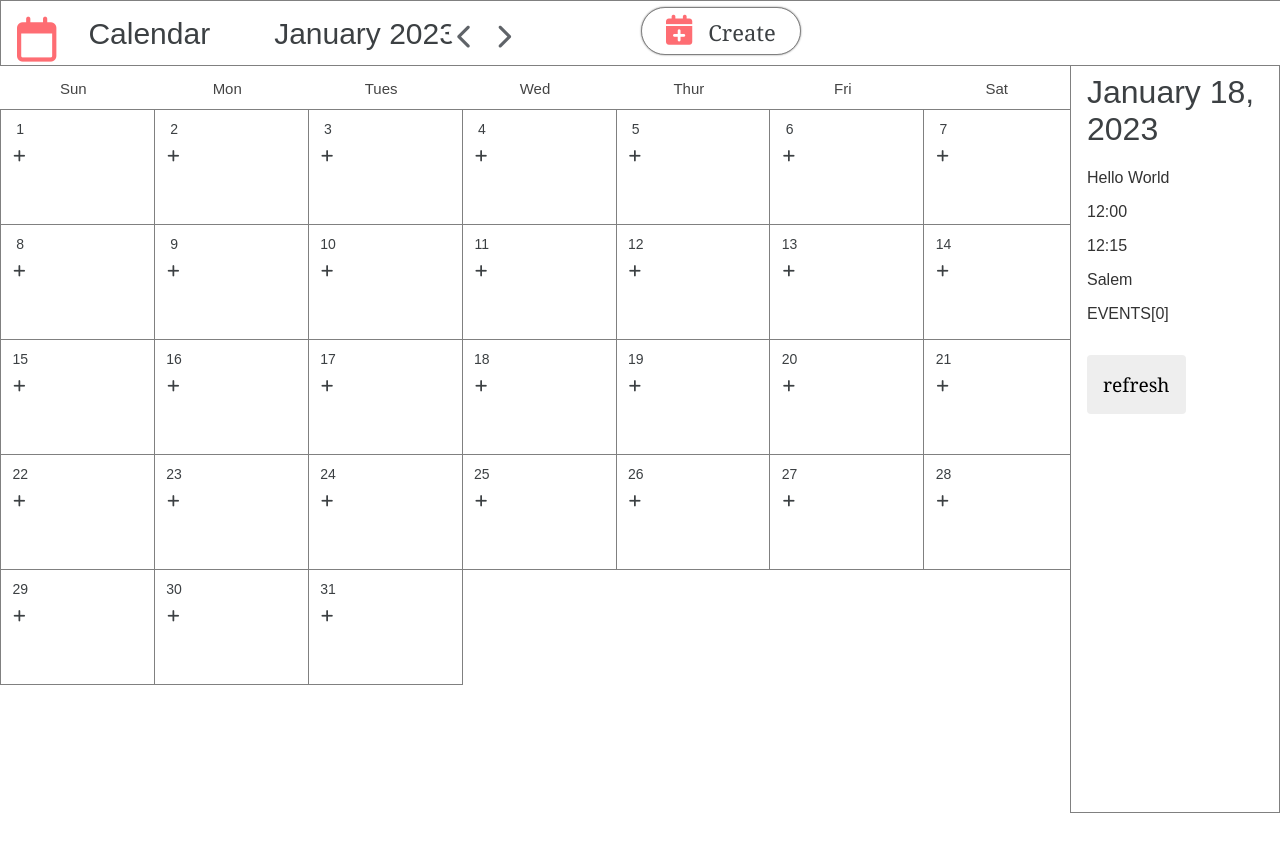
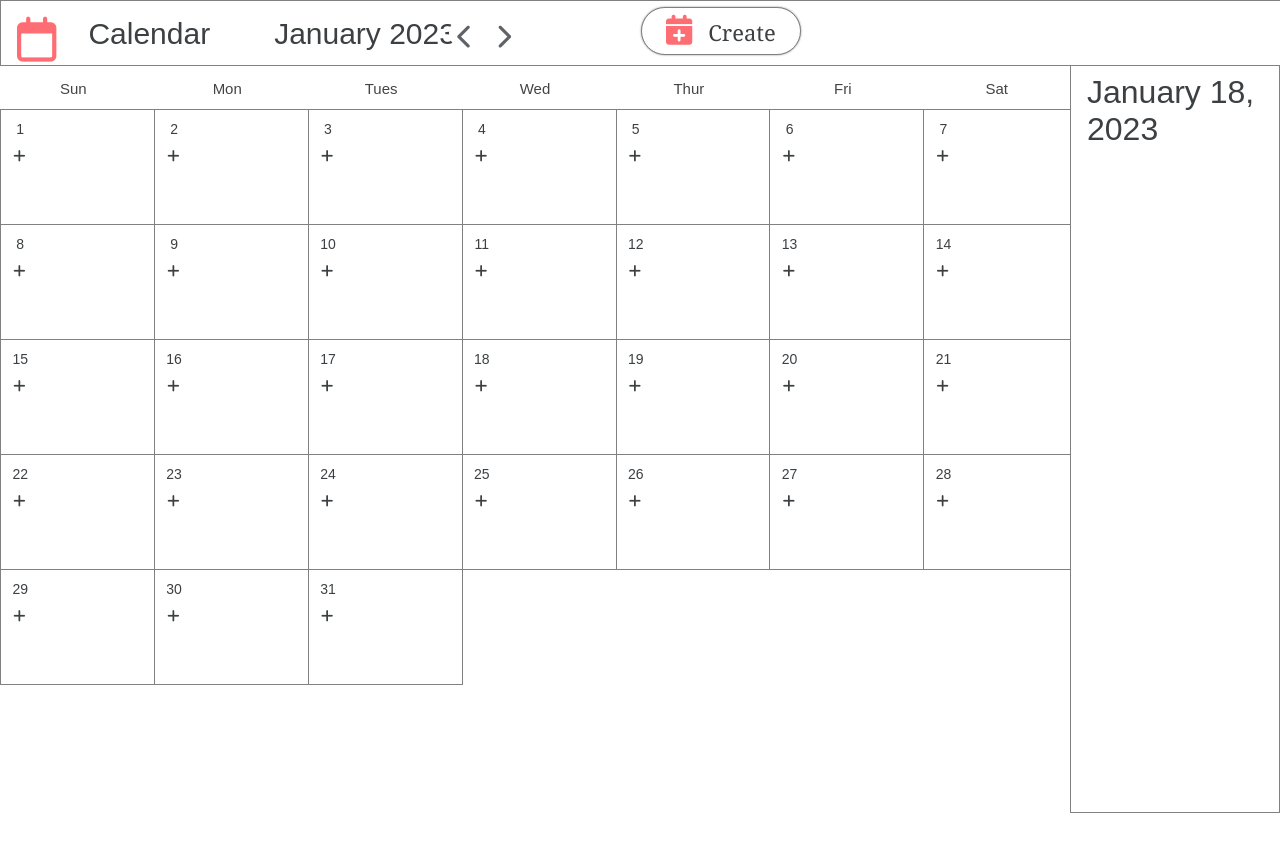
Before and after one commit to Gbell26/Calendar-App, an Angular app in the folder angular-calendar/: page / in a window 1280 px wide. Shown: the top 848 px of the page. Built offline with nearby package versions, Linux system fonts and the light colour scheme.

Commit message:
Adding Events
now properly adding events to EVENTS[]

```diff
--- a/angular-calendar/src/app/add-event-popup/add-event-popup.component.ts
+++ b/angular-calendar/src/app/add-event-popup/add-event-popup.component.ts
@@ -1,6 +1,7 @@
 import { Component, EventEmitter, Output } from '@angular/core';
 import {event} from '../event';
-import { EVENTS } from '../eventlist';
+import { EventsService } from '../events.service';
+
 
 @Component({
   selector: 'app-add-event-popup',
@@ -9,62 +10,37 @@ import { EVENTS } from '../eventlist';
 })
 export class AddEventPopupComponent {
 
+  constructor(private eventService:EventsService){}
+
   newEvent:event={
     id: 0,
     title: "",
-    day: 0,
-    month: "",
-    year: 0,
+    day: 7,
+    month: "February",
+    year: 2023,
     location: "",
-    starttime:"",
-    endtime:"",
+    starttime:"12:00",
+    endtime:"12:00",
     description:"",
   }
 
-    @Output() dayrefresh = new EventEmitter
-    refresh(){
-      var eventTitle=<HTMLInputElement>document.getElementById("ename");
-      var startTime=<HTMLInputElement> document.getElementById("starttime");
-      var endTime=<HTMLInputElement> document.getElementById("endtime");
-      var eventLocation=<HTMLInputElement> document.getElementById("location");
-      var eventDescription=<HTMLTextAreaElement> document.getElementById("description");
-      this.newEvent={
-        id: 0,
-        title: eventTitle.value,
-        day: 3,
-        month:"January" ,
-        year: 2023,
-        location: eventLocation.value,
-        starttime:startTime.value,
-        endtime:endTime.value,
-        description:eventDescription.value,
-      }
-      EVENTS[0]=this.newEvent;
-
-      this.dayrefresh.emit();
-    }
 
   AddToList(){
-    var eventTitle=<HTMLInputElement>document.getElementById("ename");
+    /*var eventTitle=<HTMLInputElement>document.getElementById("ename");
     var startTime=<HTMLInputElement> document.getElementById("starttime");
     var endTime=<HTMLInputElement> document.getElementById("endtime");
     var eventLocation=<HTMLInputElement> document.getElementById("location");
     var eventDescription=<HTMLTextAreaElement> document.getElementById("description");
     //var date=document.getElementById("");
+    this.newEvent.title=eventTitle.value;
+    this.newEvent.starttime=startTime.value;
+    this.newEvent.endtime=endTime.value;
+    this.newEvent.location=eventLocation.value;
+    this.newEvent.description=eventDescription.value;*/
 
-    this.newEvent={
-      id: 0,
-      title: eventTitle.value,
-      day: 3,
-      month:"January" ,
-      year: 2023,
-      location: eventLocation.value,
-      starttime:startTime.value,
-      endtime:endTime.value,
-      description:eventDescription.value,
-    }
-    EVENTS[0]=this.newEvent;
-    this.refresh();
+    this.eventService.addEvents(this.newEvent);
+  }
+  Cancel(){
   }
 
 }
--- a/angular-calendar/src/app/app.module.ts
+++ b/angular-calendar/src/app/app.module.ts
@@ -1,5 +1,6 @@
 import { NgModule } from '@angular/core';
 import { BrowserModule } from '@angular/platform-browser';
+import { FormsModule } from '@angular/forms';
 
 import { AppRoutingModule } from './app-routing.module';
 import { AppComponent } from './app.component';
@@ -22,7 +23,8 @@ import { AddEventPopupComponent } from './add-event-popup/add-event-popup.compon
     BrowserModule,
     AppRoutingModule,
     BrowserAnimationsModule,
-    MatDialogModule
+    MatDialogModule,
+    FormsModule
   ],
   providers: [],
   bootstrap: [AppComponent]
--- a/angular-calendar/src/app/calendar-component/calendar-component.component.html
+++ b/angular-calendar/src/app/calendar-component/calendar-component.component.html
@@ -9,9 +9,10 @@
     <h2 class="day-week">Thur</h2>
     <h2 class="day-week">Fri</h2>
     <h2 class="day-week">Sat</h2>
-    <div class="padding-container" *ngFor="let number of dayPadding; let i=index"><!--{{numberOfDaysInPreviousMonth-paddingDays+(i+1)}}--></div>
-    <div class="day-container" (click)="selectedDay(i)" *ngFor="let number of dayNumbers; let i=index" tabindex={{i}}><h1>{{i+1}}</h1><button class="add-event" (click)="newEvent()"><i class="fa-solid fa-plus"></i></button></div>
-   <!-- <div class="padding-container" *ngFor="let number of endPadding let i=index">{{i+1}}</div>-->
+    <div class="padding-container" *ngFor="let number of dayPadding; let i=index"></div>
+    <div class="day-container" (click)="selectedDay(i)" *ngFor="let number of dayNumbers; let i=index" tabindex={{i}}>
+        <h1>{{i+1}}</h1><button class="add-event" (click)="newEvent()"><i class="fa-solid fa-plus"></i></button>
+    </div>
 </div>
 <app-day-component class="event" [month]="startMonth" [year]="startYear" [day]="dayOfMonth"></app-day-component>
 </div>
--- a/angular-calendar/src/app/calendar-component/calendar-component.component.ts
+++ b/angular-calendar/src/app/calendar-component/calendar-component.component.ts
@@ -1,6 +1,6 @@
 import { getLocaleDateFormat, getLocaleFirstDayOfWeek, getLocaleMonthNames } from '@angular/common';
 import { Interpolation } from '@angular/compiler';
-import { Component} from '@angular/core';
+import { Component, EventEmitter, Output} from '@angular/core';
 import {MatDialog} from '@angular/material/dialog';
 import { AddEventPopupComponent } from '../add-event-popup/add-event-popup.component';
 
@@ -39,7 +39,6 @@ export class CalendarComponentComponent {
   selectedDay(index:number){
     this.dayOfMonth=index+1;
   }
-
 
   //get the number of days in the month based on the starting month and year
   numberOfDaysInCurrentMonth = this.daysInMonth(this.startYear, this.startMonthNum);
@@ -93,6 +92,7 @@ export class CalendarComponentComponent {
       this.dayNumbers=[];
       this.dayPadding=[];
       this.endPadding=[];
+
       for(var i=0;i<this.numberOfDaysInCurrentMonth;i++){
         this.dayNumbers[i]=i;
       }
--- a/angular-calendar/src/app/day-component/day-component.component.css
+++ b/angular-calendar/src/app/day-component/day-component.component.css
@@ -9,6 +9,7 @@
     border-color: grey;
     border-width: .05rem;
     position: relative;
+    overflow-y: scroll;
 }
 .event-container > h1{
     font-weight: normal;
--- a/angular-calendar/src/app/day-component/day-component.component.html
+++ b/angular-calendar/src/app/day-component/day-component.component.html
@@ -1,11 +1,10 @@
 <div class="event-container">
     <h1>{{month}} {{day}}, {{year}}</h1>
-    <div>
-    <p>{{events[0].title}}</p>
-    <p>{{events[0].starttime}}</p>
-    <p>{{events[0].endtime}}</p>
-    <p>{{events[0].location}}</p>
-    <p>{{events[0].description}}</p>
+    <div class="event-list" *ngFor="let number of daysEvents; let i=index" [(ngModel)]="daysEvents" name="event">
+        <p>{{daysEvents[i].title}}</p>
+        <p>{{daysEvents[i].starttime}}</p>
+        <p>{{daysEvents[i].endtime}}</p>
+        <p>{{daysEvents[i].location}}</p>
+        <p>{{daysEvents[i].description}}</p><br><br>
     </div>
-    <button>refresh</button>
 </div>
--- a/angular-calendar/src/app/day-component/day-component.component.ts
+++ b/angular-calendar/src/app/day-component/day-component.component.ts
@@ -1,7 +1,5 @@
 import { Component,OnInit, Input } from '@angular/core';
 import {event} from '../event';
-import { EVENTS } from '../eventlist';
-import { AddEventPopupComponent } from '../add-event-popup/add-event-popup.component';
 import { EventsService } from '../events.service';
 
 @Component({
@@ -13,18 +11,31 @@ export class DayComponentComponent {
 
   constructor(private eventService: EventsService) {}
 
+
   @Input() month="";
   @Input() year=0;
   @Input() day=0;
 
   events:event[] = [];
+  daysEvents:event[] = [];
 
-
-  getEvents():void{
-    this.events = this.eventService.getEvents();
+  ngOnInit(){
+    this.getEvents();
+    this.getDaysEvents();
   }
 
-  ngOnInit():void{
-    this.getEvents();
+  //get the events for this day
+  getDaysEvents(){
+    for(var i=0; i < this.events.length - 1; i++){
+      if(this.events[i].day == this.day && this.events[i].month == this.month){
+        this.daysEvents.push(this.events[i]);
+      }
+    }
   }
-}
+
+  //get events array
+  getEvents():void{
+      this.eventService.getEvents()
+        .subscribe(events => this.events = events);
+      }
+  }
--- a/angular-calendar/src/app/eventlist.ts
+++ b/angular-calendar/src/app/eventlist.ts
@@ -1,22 +1,11 @@
 import { event } from './event';
 
-var testEvent:event={
-    id: 3,
-    title: "Test",
-    day: 4,
-    month: "",
-    year: 2023,
-    location: "Salem NH",
-    starttime:"12:00",
-    endtime:"12:15",
-    description:"This is a test",
-}
 export const EVENTS: event[] = [
-    { id: 12, title: 'Hello World', day: 3, month: "January", year:2023, location: "Salem", starttime: "12:00", endtime:"12:15", description:"EVENTS[0]" },
-    { id: 12, title: 'Dr. Nice', day: 3, month: "January", year:2023, location: "Salem", starttime: "12:00", endtime:"12:15", description:"EVENTS[1]" },
-    { id: 12, title: 'Dr. Nice', day: 3, month: "January", year:2023, location: "Salem", starttime: "12:00", endtime:"12:15", description:"EVENTS[2]" },
-    { id: 12, title: 'Dr. Nice', day: 3, month: "January", year:2023, location: "Salem", starttime: "12:00", endtime:"12:15", description:"EVENTS[3]" },
-    { id: 12, title: 'Dr. Nice', day: 3, month: "January", year:2023, location: "Salem", starttime: "12:00", endtime:"12:15", description:"EVENTS[4]" },
-    { id: 12, title: 'Dr. Nice', day: 3, month: "January", year:2023, location: "Salem", starttime: "12:00", endtime:"12:15", description:"EVENTS[5]" },
-    { id: 12, title: 'Dr. Nice', day: 3, month: "January", year:2023, location: "Salem", starttime: "12:00", endtime:"12:15", description:"EVENTS[6]" }
+    { id: 0, title: 'Hello World', day: 7, month: "January", year:2023, location: "Salem", starttime: "12:00", endtime:"12:15", description:"EVENTS[0]" },
+    { id: 4, title: 'First event in the day', day: 7, month: "February", year:2023, location: "Salem", starttime: "12:00", endtime:"12:15", description:"EVENTS[1]" },
+    { id: 5, title: 'Second Event in the day', day: 7, month: "February", year:2023, location: "Salem", starttime: "12:00", endtime:"12:15", description:"EVENTS[2]" },
+    { id: 3, title: 'Third event in the day', day: 7, month: "February", year:2023, location: "Salem", starttime: "12:00", endtime:"12:15", description:"EVENTS[3]" },
+    { id: 2, title: 'Dr. Nice', day: 7, month: "February", year:2023, location: "Salem", starttime: "12:00", endtime:"12:15", description:"EVENTS[4]" },
+    { id: 3, title: 'Dr. Nice', day: 3, month: "January", year:2023, location: "Salem", starttime: "12:00", endtime:"12:15", description:"EVENTS[5]" },
+    { id: 1, title: 'Dr. Nice', day: 3, month: "January", year:2023, location: "Salem", starttime: "12:00", endtime:"12:15", description:"EVENTS[6]" }
 ];
--- a/angular-calendar/src/app/events.service.ts
+++ b/angular-calendar/src/app/events.service.ts
@@ -1,6 +1,7 @@
 import { Injectable } from '@angular/core';
 import { event } from './event';
 import { EVENTS } from './eventlist';
+import { Observable, of } from 'rxjs';
 
 
 @Injectable({
@@ -10,7 +11,14 @@ export class EventsService {
 
   constructor() { }
 
-  getEvents(): event[] {
-    return EVENTS;
+  addEvents(newEvent: event) {
+    EVENTS.push(newEvent);
+    window.alert('Your event has been added!');
+    window.alert(`${EVENTS[7].title}`)
+  }
+
+  getEvents():Observable<event[]> {
+    const events = of(EVENTS);
+    return events;
   }
 }
--- a/angular-calendar/src/app/sidebar-component/sidebar-component.component.ts
+++ b/angular-calendar/src/app/sidebar-component/sidebar-component.component.ts
@@ -23,7 +23,6 @@ export class SidebarComponentComponent {
   lastMonth(){
     this.decrementMonth.emit();
   }
-
   newEvent(){
     this.dialog.open(AddEventPopupComponent);
   }
```
Also changed, not shown: angular-calendar/src/app/add-event-popup/add-event-popup.component.html (+7 -6 lines).
